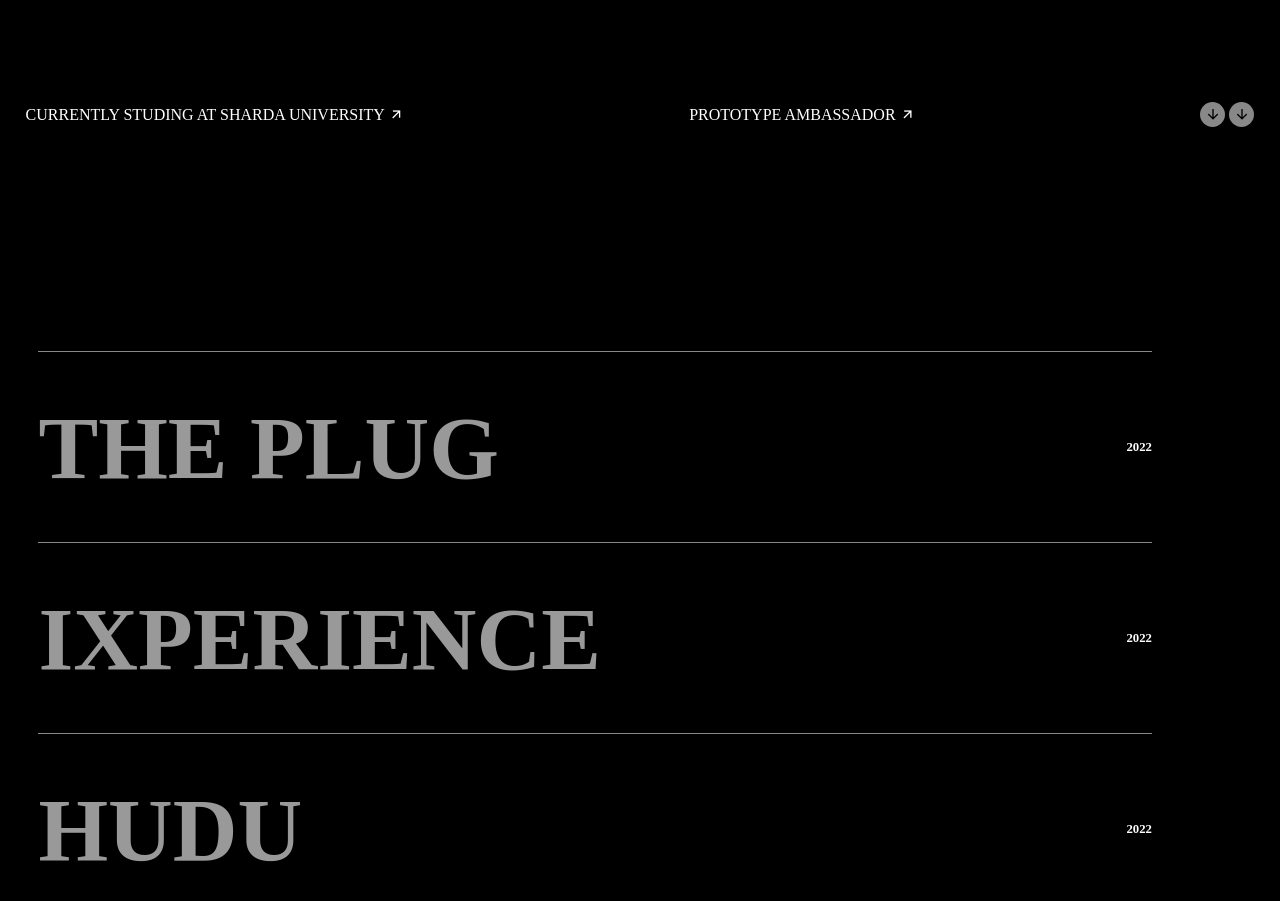
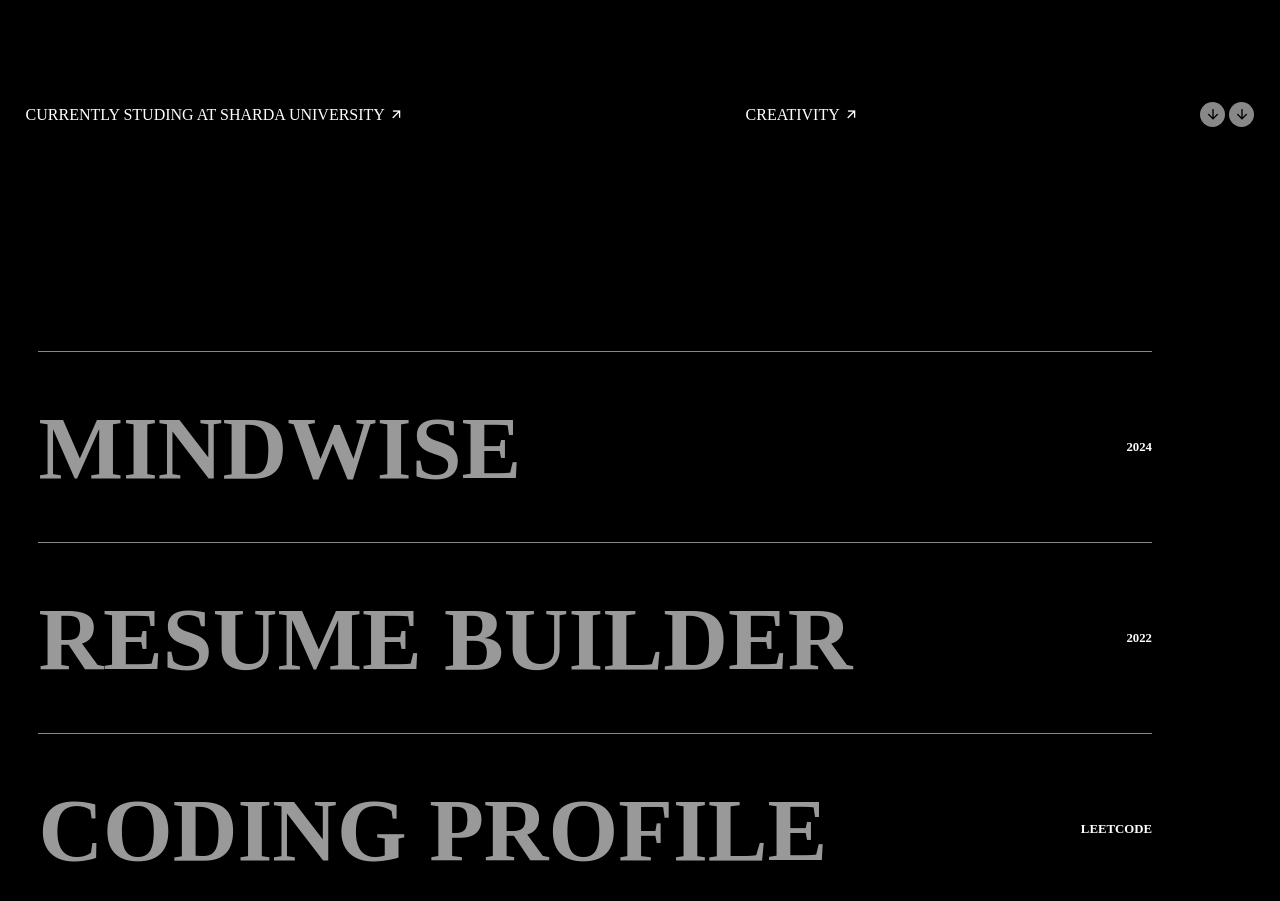
Before and after one commit to Adityamp3/Portfolio-Website, a plain HTML site: page index.html in a window 1280 px wide. Shown: the part 649-1550 px from the top of the page. Drawn offline with nearby package versions, Linux system fonts and the light colour scheme; a script that the page names is missing; files whose address does not match are found by name.

Commit message:
Update index.html

```diff
--- a/index.html
+++ b/index.html
@@ -41,7 +41,7 @@
                 </div>
                 <div id="herofooter">
                     <a href="#">Currently Studing At Sharda University <i class="ri-arrow-right-up-line"></i></a>
-                    <a href="#">Prototype Ambassador <i class="ri-arrow-right-up-line"></i></a>
+                    <a href="#">Creativity <i class="ri-arrow-right-up-line"></i></a>
                     <div id="iconset">
                         <div class="circle"><i class="ri-arrow-down-line"></i></div>
                         <div class="circle"><i class="ri-arrow-down-line"></i></div>
@@ -53,18 +53,18 @@
         <div id="second">
             <div class="elem">
                 <img src="plug.png">
-                <h1>The Plug</h1>
-                <h5>2022</h5>
+                <h1>MindWise</h1>
+                <h5>2024</h5>
             </div>
             <div class="elem">
                 <img src="ixperience.png">
-                <h1>Ixperience</h1>
+                <h1>Resume Builder</h1>
                 <h5>2022</h5>
             </div>
             <div class="elem">
                 <img src="img/hudu.png">
-                <h1>Hudu</h1>
-                <h5>2022</h5>
+                <h1>Coding Profile</h1>
+                <h5>Leetcode</h5>
             </div>
             <div class="elem"></div>
         </div><br><br><br><br>
```
